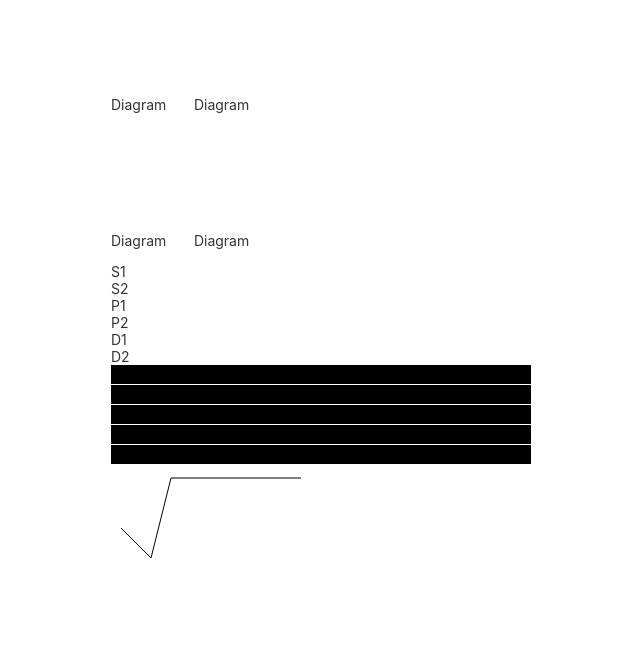
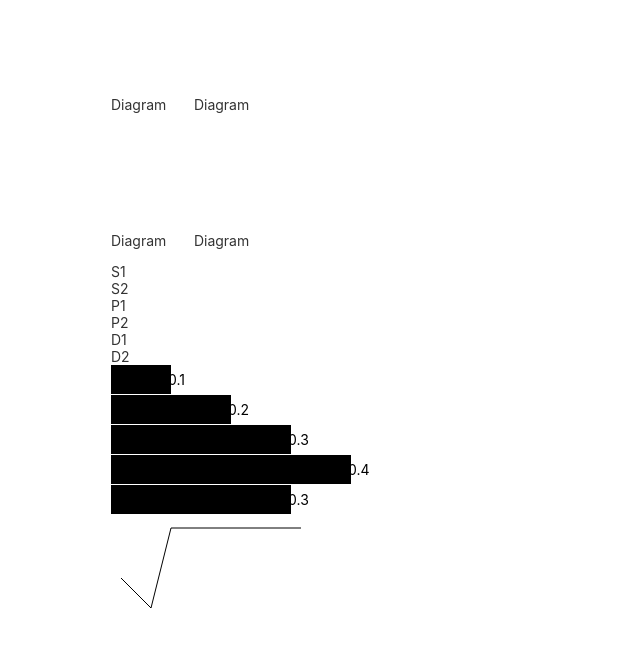
Before and after one commit to rostag/exp, an Angular app: page / in a window 1280 px wide. Shown: the top 646 px of the page, without its empty margins (49-689 px from the left). Built offline with nearby package versions, Linux system fonts and the light colour scheme.

Commit message:
chart control for major tom

```diff
--- a/src/app/diagram/diagram.component.html
+++ b/src/app/diagram/diagram.component.html
@@ -26,6 +26,7 @@
     <div id="destination-2">D2</div>
 </div>
 
-<svg class="chart" width="960" height="300"></svg>
+<svg class="chart" width="600" height="300"></svg>
+
 <svg id="lines" width="960" height="300"></svg>
 <svg id="sankey" width="960" height="300"></svg>
--- a/src/app/diagram/diagram.component.ts
+++ b/src/app/diagram/diagram.component.ts
@@ -47,11 +47,13 @@ export class DiagramComponent implements OnInit {
         //     .text("OK");
 
         this.drawChart();
+
+        // this.logExample();
     }
 
     private drawChart() {
-        var width = 420,
-            barHeight = 20;
+        var width = 600,
+            barHeight = 30;
 
         var x = d3.scaleLinear()
             .range([0, width]);
@@ -59,10 +61,7 @@ export class DiagramComponent implements OnInit {
         var chart = d3.select(".chart")
             .attr("width", width);
 
-        // d3.tsv("data.tsv", type, function (error, data) {
-            // x.domain([0, d3.max(data, function (d) { return d.value; })]);
-
-            const data = [{value: 1},{value: 10},{value: 30},{value: 100},{value: 300}];
+        const data = [{ value: .1 }, { value: .2 }, { value: .3 }, { value: .4 }, { value: .3 }];
 
         chart.attr("height", barHeight * data.length);
 
@@ -72,7 +71,10 @@ export class DiagramComponent implements OnInit {
             .attr("transform", function (d, i) { return "translate(0," + i * barHeight + ")"; });
 
         bar.append("rect")
-                .attr("width", function (d) { return x(d.value); })
+            .attr("width", function (d) {
+                console.log('width:', d, d.value, x(d.value) );
+                return x(d.value);
+            })
             .attr("height", barHeight - 1);
 
         bar.append("text")
@@ -80,24 +82,25 @@ export class DiagramComponent implements OnInit {
             .attr("y", barHeight / 2)
             .attr("dy", ".35em")
             .text(function (d) { return d.value; });
-        // });
-
+
+    }
+
+    private logExample() {
         var dataset = d3.range(10);
 
-
         d3.select("body").selectAll("div")
-            .call(log,"body")
+            .call(log, "body")
             .data(dataset)
-            .call(log,"dataset")
+            .call(log, "dataset")
             .enter()
-            .call(log,"enter")
+            .call(log, "enter")
             .append("div")
-            .call(log,"div")
+            .call(log, "div")
             .attr("class", "bar")
-            .call(log,"bar");
-
-        function log(sel,msg) {
-        console.log(msg,sel);
+            .call(log, "bar");
+
+        function log(sel, msg) {
+            console.log(msg, sel);
         }
     }
 
```
Lines whose indentation alone changed are shown as unchanged.
